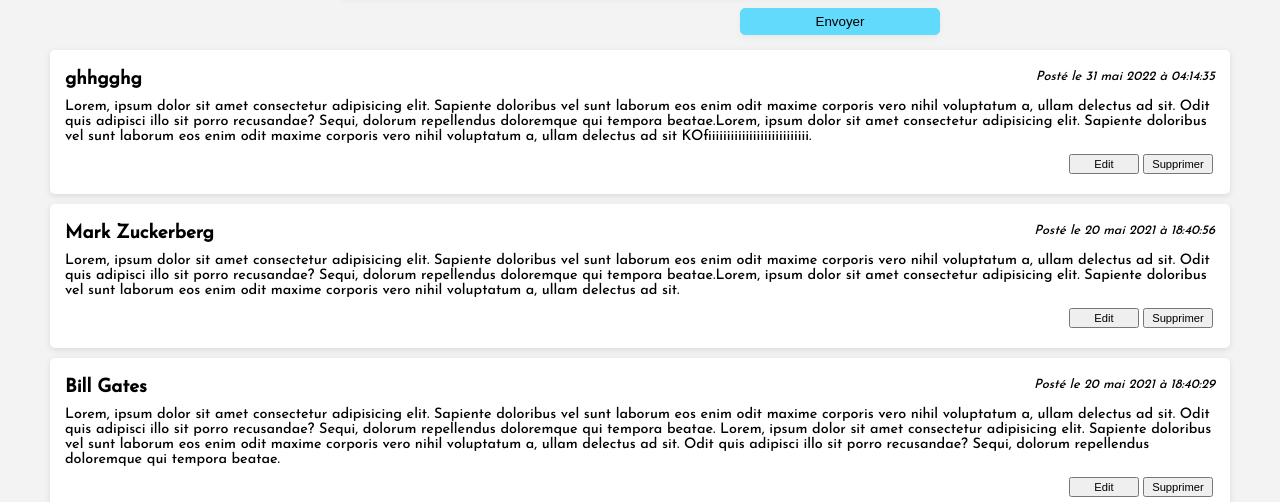
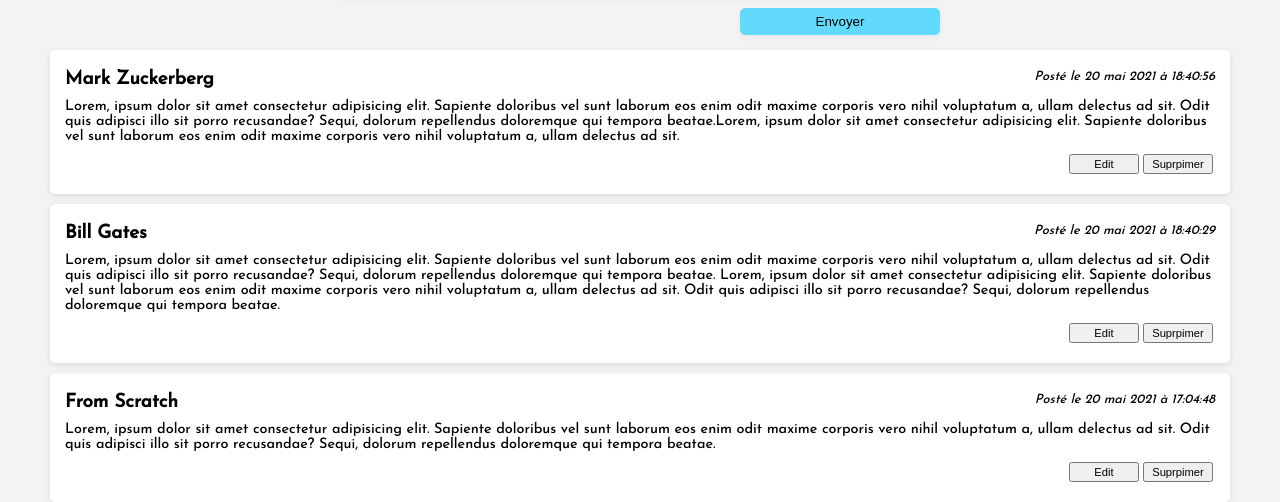
Before and after one commit to Koffi-Sk/react-countries-app-1, a React (Create React App) app: page /blog in a window 1280 px wide. Shown: the part 317-819 px from the top of the page. Built offline with nearby package versions, Linux system fonts and the light colour scheme; data requests are answered from the project's data file.

Commit message:
Ajout delete

```diff
--- a/src/assets/db.json
+++ b/src/assets/db.json
@@ -17,13 +17,6 @@
       "content": "Lorem, ipsum dolor sit amet consectetur adipisicing elit. Sapiente doloribus vel sunt laborum eos enim odit maxime corporis vero nihil voluptatum a, ullam delectus ad sit. Odit quis adipisci illo sit porro recusandae? Sequi, dolorum repellendus doloremque qui tempora beatae.Lorem, ipsum dolor sit amet consectetur adipisicing elit. Sapiente doloribus vel sunt laborum eos enim odit maxime corporis vero nihil voluptatum a, ullam delectus ad sit. ",
       "date": 1621536056135,
       "id": 3
-    },
-    {
-      "author": "ghhgghg",
-      "content": "Lorem, ipsum dolor sit amet consectetur adipisicing elit. Sapiente doloribus vel sunt laborum eos enim odit maxime corporis vero nihil voluptatum a, ullam delectus ad sit. Odit quis adipisci illo sit porro recusandae? Sequi, dolorum repellendus doloremque qui tempora beatae.Lorem, ipsum dolor sit amet consectetur adipisicing elit. Sapiente doloribus vel sunt laborum eos enim odit maxime corporis vero nihil voluptatum a, ullam delectus ad sit   KOfiiiiiiiiiiiiiiiiiiiiiiiiiii.",
-      "date": 1653970475709,
-      "updatedDate": 1653972464263,
-      "id": 4
     }
   ]
 }
--- a/src/components/Article.js
+++ b/src/components/Article.js
@@ -32,15 +32,24 @@
     });
   };
 
+  const handleDelete = () => {
+    axios.delete("http://localhost:3001/articles/" + article.id);
+    window.location.reload();
+  };
+
   return (
-    <div className="article">
+    <div
+      className="article"
+      style={{ background: isEditing ? "#f3feff" : "white" }}
+    >
       <div className="card-header">
         <h3>{article.author}</h3>
         <em>Posté le {dateFormater(article.date)}</em>
       </div>
       {isEditing ? (
         <textarea
-          defaultValue={article.content}
+          defaultValue={editContent ? editContent : article.content}
+          autoFocus
           onChange={(e) => setEditContent(e.target.value)}
         ></textarea>
       ) : (
@@ -54,7 +63,17 @@
           <button onClick={() => setIsEditing(true)}>Edit</button>
         )}
 
-        <button>Supprimer</button>
+        <button
+          onClick={() => {
+            if (
+              window.confirm("Voulez-vous vraiment supprimer cet article ?")
+            ) {
+              handleDelete();
+            }
+          }}
+        >
+          Suprpimer
+        </button>
       </div>
     </div>
   );
```
